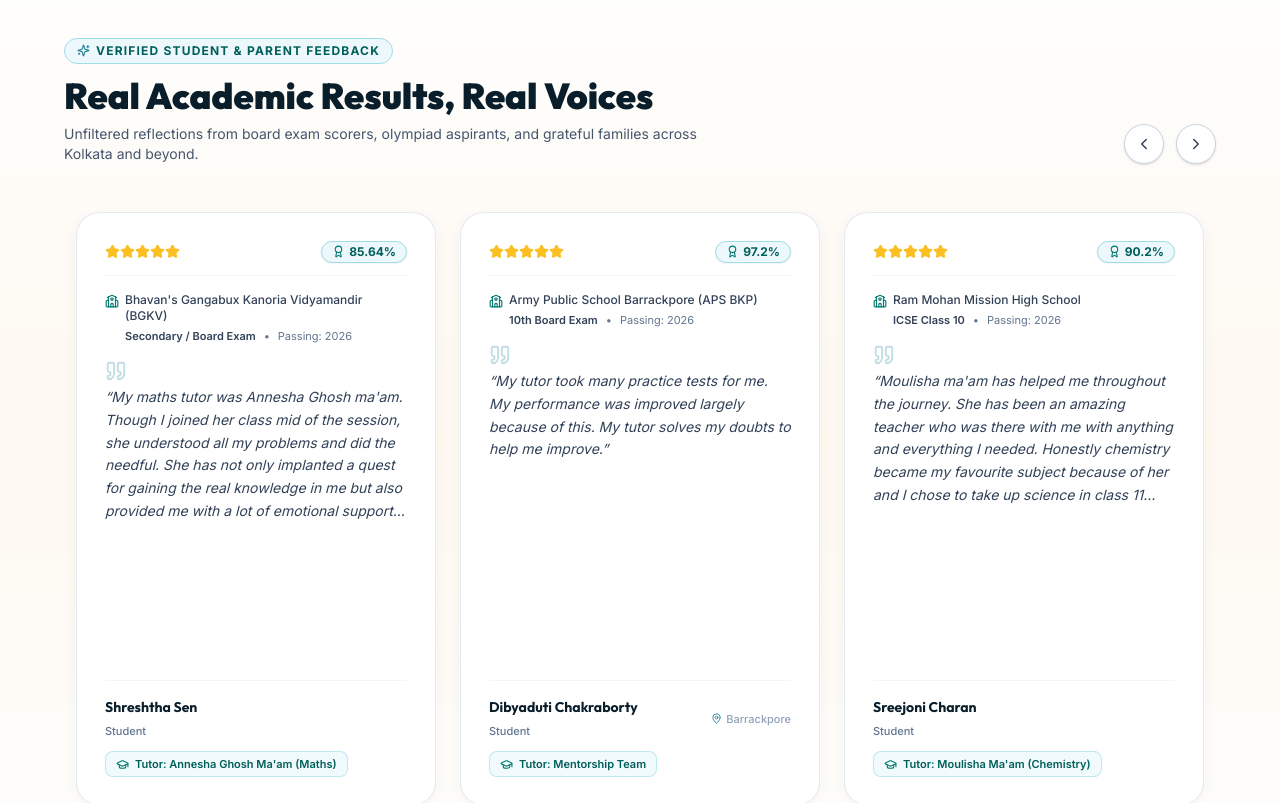
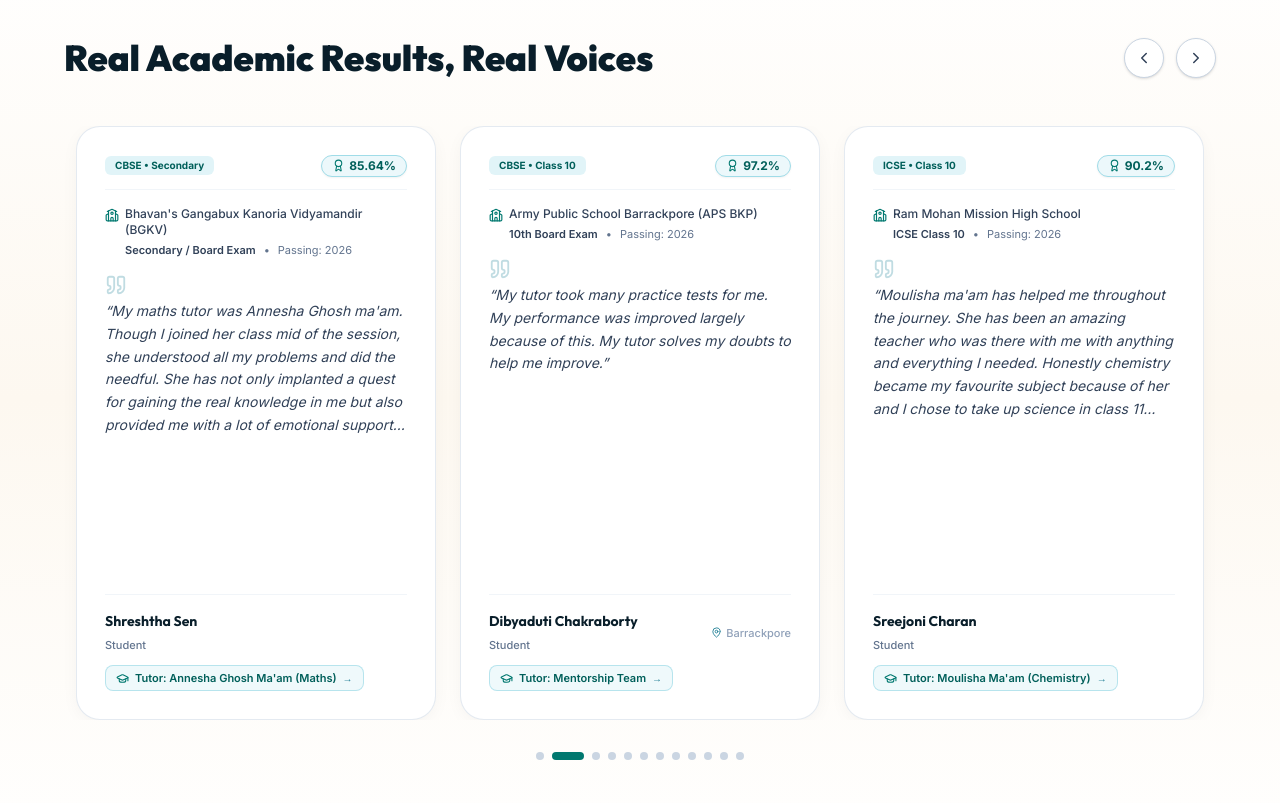
Before and after one commit to Findx-88/Lets-Study-MS--School, a Next.js app: page / in a window 1280 px wide. Shown: the part 5180-5983 px from the top of the page. Built offline with nearby package versions, Linux system fonts and the light colour scheme; a web font is replaced by a local one.

Commit message:
feat: infinite circular testimonials carousel, add Khidash Ahmed review, link tutor tags to profiles, remove stars and subheaders

```diff
--- a/src/components/home/TestimonialsSection.tsx
+++ b/src/components/home/TestimonialsSection.tsx
@@ -1,25 +1,28 @@
 "use client";
 
 import { useState, useEffect, useCallback, useRef } from "react";
-import { motion } from "framer-motion";
+import Link from "next/link";
 import {
-  Star,
   Quote,
   ChevronLeft,
   ChevronRight,
   School,
   Award,
-  Sparkles,
   MapPin,
   GraduationCap,
 } from "lucide-react";
-import { TESTIMONIALS, type TestimonialItem } from "@/lib/constants";
+import { TESTIMONIALS } from "@/lib/constants";
 
 export function TestimonialsSection() {
-  const [currentIndex, setCurrentIndex] = useState(0);
+  const N = TESTIMONIALS.length; // 12 items
+  const [currentIndex, setCurrentIndex] = useState(N); // Start in middle set
+  const [isTransitioning, setIsTransitioning] = useState(true);
   const [isPaused, setIsPaused] = useState(false);
   const [itemsPerPage, setItemsPerPage] = useState(3);
   const touchStartX = useRef<number | null>(null);
+
+  // 3 copies to create a seamless infinite circular loop
+  const extendedTestimonials = [...TESTIMONIALS, ...TESTIMONIALS, ...TESTIMONIALS];
 
   // Responsive calculation for items visible per slide
   useEffect(() => {
@@ -37,15 +40,38 @@ export function TestimonialsSection() {
     return () => window.removeEventListener("resize", handleResize);
   }, []);
 
-  const maxIndex = Math.max(0, TESTIMONIALS.length - itemsPerPage);
-
   const nextSlide = useCallback(() => {
-    setCurrentIndex((prev) => (prev >= maxIndex ? 0 : prev + 1));
-  }, [maxIndex]);
+    if (!isTransitioning) return;
+    setCurrentIndex((prev) => prev + 1);
+  }, [isTransitioning]);
 
   const prevSlide = useCallback(() => {
-    setCurrentIndex((prev) => (prev <= 0 ? maxIndex : prev - 1));
-  }, [maxIndex]);
+    if (!isTransitioning) return;
+    setCurrentIndex((prev) => prev - 1);
+  }, [isTransitioning]);
+
+  // Handle transition end for seamless circular wrap-around
+  const handleTransitionEnd = () => {
+    if (currentIndex >= 2 * N) {
+      setIsTransitioning(false);
+      setCurrentIndex(currentIndex - N);
+    } else if (currentIndex < N) {
+      setIsTransitioning(false);
+      setCurrentIndex(currentIndex + N);
+    }
+  };
+
+  // Re-enable transition on the next animation frame after silent index reset
+  useEffect(() => {
+    if (!isTransitioning) {
+      const raf = requestAnimationFrame(() => {
+        requestAnimationFrame(() => {
+          setIsTransitioning(true);
+        });
+      });
+      return () => cancelAnimationFrame(raf);
+    }
+  }, [isTransitioning]);
 
   // Auto-rotation effect (every 4.5 seconds, pauses when user hovers or interacts)
   useEffect(() => {
@@ -72,6 +98,8 @@ export function TestimonialsSection() {
     touchStartX.current = null;
   };
 
+  const activeDotIndex = ((currentIndex - N) % N + N) % N;
+
   return (
     <section
       id="results"
@@ -79,19 +107,10 @@ export function TestimonialsSection() {
     >
       <div className="max-w-7xl mx-auto px-4 sm:px-6 lg:px-8">
         {/* Section Header */}
-        <div className="flex flex-col md:flex-row md:items-end justify-between gap-6 mb-12">
-          <div className="max-w-2xl">
-            <span className="inline-flex items-center gap-1.5 text-xs font-bold uppercase tracking-widest text-teal-800 bg-teal-50 px-3 py-1 rounded-full border border-teal-200">
-              <Sparkles size={13} className="text-teal-600" />
-              Verified Student & Parent Feedback
-            </span>
-            <h2 className="text-3xl sm:text-4xl font-black font-heading text-navy-950 mt-3">
-              Real Academic Results, Real Voices
-            </h2>
-            <p className="text-sm text-slate-600 mt-2">
-              Unfiltered reflections from board exam scorers, olympiad aspirants, and grateful families across Kolkata and beyond.
-            </p>
-          </div>
+        <div className="flex flex-col md:flex-row md:items-center justify-between gap-6 mb-12">
+          <h2 className="text-3xl sm:text-4xl font-black font-heading text-navy-950">
+            Real Academic Results, Real Voices
+          </h2>
 
           {/* Carousel Manual Controls */}
           <div className="flex items-center gap-3 shrink-0 self-start md:self-auto">
@@ -121,36 +140,39 @@ export function TestimonialsSection() {
           onTouchEnd={handleTouchEnd}
         >
           <div
-            className="flex transition-transform duration-700 ease-out"
+            className={`flex ${
+              isTransitioning ? "transition-transform duration-700 ease-out" : ""
+            }`}
             style={{
               transform: `translateX(-${currentIndex * (100 / itemsPerPage)}%)`,
             }}
+            onTransitionEnd={handleTransitionEnd}
           >
-            {TESTIMONIALS.map((item) => (
+            {extendedTestimonials.map((item, idx) => (
               <div
-                key={item.id}
+                key={`${item.id}-${idx}`}
                 className="px-3 shrink-0"
                 style={{ width: `${100 / itemsPerPage}%` }}
               >
                 <div className="h-full bg-white rounded-3xl p-6 sm:p-7 border border-slate-200/90 shadow-[0_4px_20px_-4px_rgba(15,23,42,0.06)] hover:shadow-[0_16px_36px_-6px_rgba(13,148,136,0.16)] hover:border-teal-400 hover:-translate-y-1 transition-all duration-300 flex flex-col justify-between">
-                  {/* Top Bar: Stars + Score Badge */}
+                  {/* Top Bar: Board & Score Badge (No Stars) */}
                   <div>
-                    <div className="flex items-center justify-between gap-2 mb-4 pb-3 border-b border-slate-100">
-                      <div className="flex text-amber-400">
-                        {[...Array(5)].map((_, i) => (
-                          <Star key={i} size={15} className="fill-amber-400" />
-                        ))}
-                      </div>
+                    <div className="flex items-center justify-between gap-2 mb-4 pb-3 border-b border-slate-100 min-h-[32px]">
+                      {item.board ? (
+                        <span className="text-[10px] font-bold text-teal-800 bg-teal-100/70 px-2.5 py-0.5 rounded-md">
+                          {item.board} {item.standard ? `• ${item.standard}` : ""}
+                        </span>
+                      ) : <span />}
 
                       {item.score && (
-                        <span className="inline-flex items-center gap-1 text-xs font-black text-teal-800 bg-teal-50 border border-teal-200 px-2.5 py-0.5 rounded-full shadow-xs">
+                        <span className="inline-flex items-center gap-1 text-xs font-black text-teal-800 bg-teal-50 border border-teal-200 px-2.5 py-0.5 rounded-full shadow-xs ml-auto">
                           <Award size={13} className="text-teal-700 shrink-0" />
                           <span>{item.score}</span>
                         </span>
                       )}
                     </div>
 
-                    {/* School & Board Details */}
+                    {/* School & Exam Details */}
                     <div className="space-y-1 mb-4">
                       <div className="flex items-start gap-1.5 text-xs text-slate-700 font-medium">
                         <School size={14} className="text-teal-700 shrink-0 mt-0.5" />
@@ -186,7 +208,7 @@ export function TestimonialsSection() {
                     )}
                   </div>
 
-                  {/* Bottom Footer: Student / Parent & Tutor Tag */}
+                  {/* Bottom Footer: Student / Parent & Interactive Tutor Tag */}
                   <div className="pt-4 border-t border-slate-100 mt-2">
                     <div className="flex items-center justify-between gap-2">
                       <div>
@@ -206,10 +228,18 @@ export function TestimonialsSection() {
                       )}
                     </div>
 
+                    {/* Interactive Teacher Link */}
                     {item.tutorMentioned && (
-                      <div className="mt-2.5 inline-flex items-center gap-1.5 text-[11px] font-semibold text-teal-800 bg-teal-50/70 border border-teal-200/60 px-2.5 py-1 rounded-lg">
-                        <GraduationCap size={13} className="text-teal-700 shrink-0" />
-                        <span>Tutor: {item.tutorMentioned}</span>
+                      <div className="mt-2.5">
+                        <Link
+                          href={item.tutorLink || "/team"}
+                          className="inline-flex items-center gap-1.5 text-[11px] font-semibold text-teal-800 bg-teal-50/80 hover:bg-teal-100 hover:text-teal-950 border border-teal-200/70 hover:border-teal-400 px-2.5 py-1 rounded-lg transition-all group/tutor cursor-pointer"
+                          title="View Mentor Profile"
+                        >
+                          <GraduationCap size={13} className="text-teal-700 group-hover/tutor:scale-110 transition-transform shrink-0" />
+                          <span>Tutor: {item.tutorMentioned}</span>
+                          <span className="text-[10px] text-teal-600 font-bold group-hover/tutor:translate-x-0.5 transition-transform">→</span>
+                        </Link>
                       </div>
                     )}
                   </div>
@@ -221,13 +251,16 @@ export function TestimonialsSection() {
 
         {/* Carousel Indicators / Dots */}
         <div className="flex items-center justify-center gap-2 mt-8">
-          {[...Array(maxIndex + 1)].map((_, idx) => (
+          {[...Array(N)].map((_, idx) => (
             <button
               key={idx}
-              onClick={() => setCurrentIndex(idx)}
+              onClick={() => {
+                setIsTransitioning(true);
+                setCurrentIndex(N + idx);
+              }}
               aria-label={`Go to slide ${idx + 1}`}
               className={`h-2 rounded-full transition-all duration-300 cursor-pointer ${
-                currentIndex === idx
+                activeDotIndex === idx
                   ? "w-8 bg-teal-700"
                   : "w-2 bg-slate-300 hover:bg-slate-400"
               }`}
--- a/src/lib/constants.ts
+++ b/src/lib/constants.ts
@@ -543,6 +543,7 @@ export interface TestimonialItem {
   passingYear?: string;
   score?: string;
   tutorMentioned?: string;
+  tutorLink?: string;
   quote: string;
   secondaryQuote?: string;
   standard?: string;
@@ -562,6 +563,7 @@ export const TESTIMONIALS: readonly TestimonialItem[] = [
     board: "WB Board",
     standard: "Class 11",
     tutorMentioned: "Faculty Team",
+    tutorLink: "/team",
     quote: "Hardworking, appreciates the different types of approaches made by students instead of just sticking to textbook methods. Very systematic and doesn't rush to complete topics and instead focuses on clarity. In my case, your classes helped me a lot due to the variety of questions you made me practice... also my doubts and weak topics were nicely clarified by you.",
   },
   {
@@ -575,6 +577,7 @@ export const TESTIMONIALS: readonly TestimonialItem[] = [
     board: "CBSE",
     standard: "Secondary",
     tutorMentioned: "Annesha Ghosh Ma'am (Maths)",
+    tutorLink: "/team#annesha",
     quote: "My maths tutor was Annesha Ghosh ma'am. Though I joined her class mid of the session, she understood all my problems and did the needful. She has not only implanted a quest for gaining the real knowledge in me but also provided me with a lot of emotional support during my tough times. Rather than a teacher, she has always been my elder sister and guided me like the same. I highly recommend her to all of my juniors who are actually interested in gaining the actual knowledge and enjoying the fun of mathematics.",
   },
   {
@@ -589,6 +592,7 @@ export const TESTIMONIALS: readonly TestimonialItem[] = [
     standard: "Class 10",
     location: "Barrackpore",
     tutorMentioned: "Mentorship Team",
+    tutorLink: "/team",
     quote: "My tutor took many practice tests for me. My performance was improved largely because of this. My tutor solves my doubts to help me improve.",
   },
   {
@@ -602,6 +606,7 @@ export const TESTIMONIALS: readonly TestimonialItem[] = [
     board: "ICSE",
     standard: "Class 10",
     tutorMentioned: "Moulisha Ma'am (Chemistry)",
+    tutorLink: "/team#moulisha",
     quote: "Moulisha ma'am has helped me throughout the journey. She has been an amazing teacher who was there with me with anything and everything I needed. Honestly chemistry became my favourite subject because of her and I chose to take up science in class 11 because of her constant support.",
   },
   {
@@ -616,6 +621,7 @@ export const TESTIMONIALS: readonly TestimonialItem[] = [
     standard: "High School",
     location: "Bidhan Park",
     tutorMentioned: "Faculty Team",
+    tutorLink: "/team",
     quote: "One of the best tutors, she explains hard topics simply and has made my learning journey a breeze!",
   },
   {
@@ -629,6 +635,7 @@ export const TESTIMONIALS: readonly TestimonialItem[] = [
     board: "WB / Convent",
     standard: "Class 5",
     tutorMentioned: "Sudiptha Di",
+    tutorLink: "/team#sudipta",
     quote: "Sudiptha Di is a very friendly and helpful tutor. She explains every topic clearly and makes learning enjoyable. She has helped me improve my grades a lot and always encourages me to do better. She is very patient, caring, and supportive. I am grateful to have such a wonderful tutor who makes studying easier and more interesting.",
   },
   {
@@ -643,6 +650,7 @@ export const TESTIMONIALS: readonly TestimonialItem[] = [
     standard: "Class 10",
     location: "Bardhaman",
     tutorMentioned: "Annesha Mam",
+    tutorLink: "/team#annesha",
     quote: "Annesha Mam is a very helpful teacher. She helped me in my Boards examinations a lot and even in School exams. She also arranges Doubt solving classes whenever I have problems and thus, helps me in my studies a lot... Annesha Mam explains every class extremely beautifully and clearly and she also gives us several questions to solve so that we can manifest the amount of our understandings. Tbh, Annesha Mam's credit in my studies can't be described in a few words.",
   },
   {
@@ -657,6 +665,7 @@ export const TESTIMONIALS: readonly TestimonialItem[] = [
     standard: "Class 9",
     location: "Kolkata",
     tutorMentioned: "Faculty Mentor",
+    tutorLink: "/team",
     quote: "She is such a kind and friendly person. She treats me like her own little sister and always gives me the best advice. She genuinely cares about my studies and future, patiently discussing everything from stream choices to future colleges. And if I don’t complete homework, she definitely gives me a good scolding!",
     secondaryQuote: "Guardian's Review: 'My daughter’s tutor is very kind, caring, and dedicated. She teaches Maths very well, patiently explains several times, and helps complete lessons. Because of her guidance, Saanvi has improved a lot in Maths and no longer feels afraid of it. We are truly grateful.'",
   },
@@ -671,6 +680,7 @@ export const TESTIMONIALS: readonly TestimonialItem[] = [
     board: "CBSE",
     standard: "Class 10",
     tutorMentioned: "Faculty Mentor (Maths)",
+    tutorLink: "/team",
     quote: "She is an amazing Maths teacher who explains concepts really well and helped me improve my confidence and problem-solving skills. I’m really grateful for all her help and would definitely recommend her!",
   },
   {
@@ -685,6 +695,7 @@ export const TESTIMONIALS: readonly TestimonialItem[] = [
     standard: "Olympiad Prep",
     location: "Kolkata",
     tutorMentioned: "Arghadeep (Mentor)",
+    tutorLink: "/team#arghadeep",
     quote: "Arghadeep is very sincere and his knowledge on mathematical application is very keen. I've seen positive change in my son's performance in maths.",
   },
   {
@@ -699,7 +710,23 @@ export const TESTIMONIALS: readonly TestimonialItem[] = [
     standard: "Class 10",
     location: "Lagos, Nigeria",
     tutorMentioned: "Faculty Mentor",
+    tutorLink: "/team",
     quote: "Ma’am’s classes have been very helpful in strengthening my understanding of the subject and improving my confidence. I’m truly grateful for her efforts and the encouragement she has given me throughout my preparation.",
+  },
+  {
+    id: 12,
+    studentName: "Khidash Ahmed",
+    role: "International Student",
+    school: "Indian Language School, Lagos, Nigeria",
+    exam: "Board Exam",
+    passingYear: "2025",
+    score: "83%",
+    board: "CBSE International",
+    standard: "Class 10",
+    location: "Lagos, Nigeria",
+    tutorMentioned: "Faculty Mentor",
+    tutorLink: "/team",
+    quote: "Good explanation and helpful.",
   },
 ] as const;
 
```
Also changed, not shown: src/app/team/page.tsx (+9 -1 lines).
